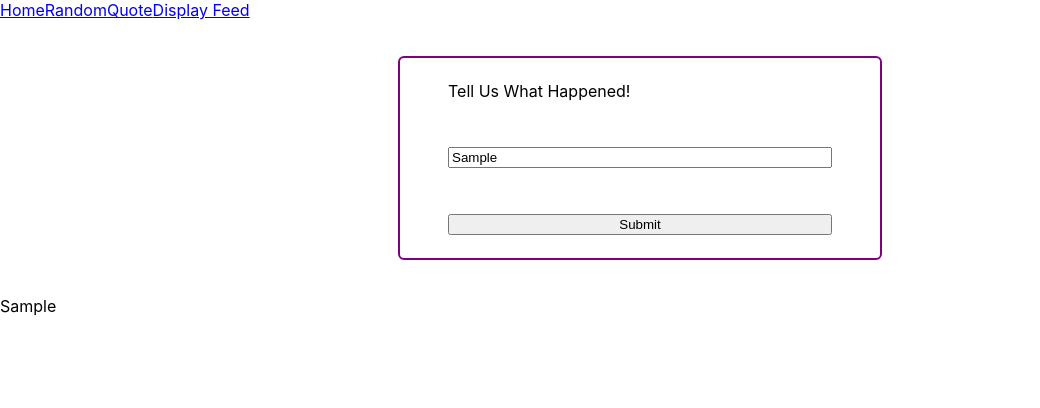
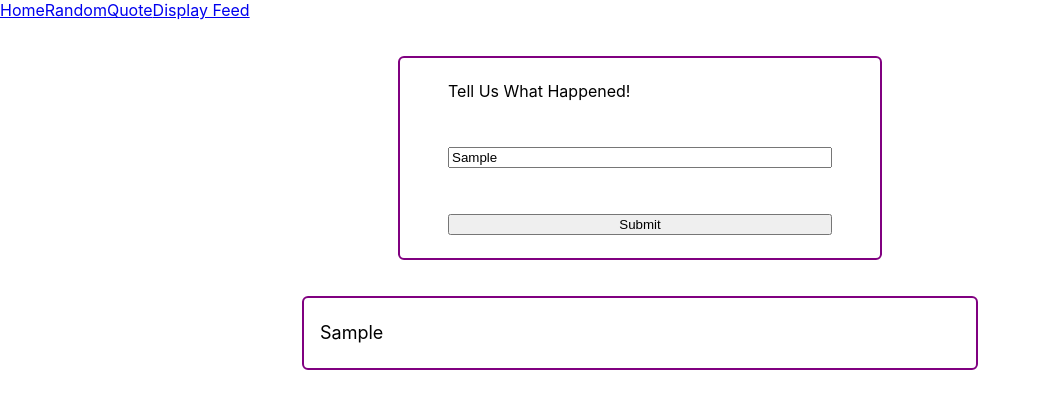
Before and after one commit to roselandroche/mar2021, a React (Create React App) app in the folder practice-js/: page /displayfeed in a window 1280 px wide. Both pictures are taken after typing "Sample" into the empty fields and a click on the button "Submit". Shown: the top 408 px of the page, without its empty margins (0-1040 px from the left). Built offline with nearby package versions, Linux system fonts and the light colour scheme.

Commit message:
Styled FeedPost

```diff
--- a/practice-js/src/components/FeedPost.js
+++ b/practice-js/src/components/FeedPost.js
@@ -1,10 +1,21 @@
-import React from 'react'
+import React from 'react';
+import styled from 'styled-components';
+
+const Post = styled.div`
+    margin: 8px auto;
+    width: 50%;
+    line-height: 18px;
+    font-size: 18px;
+    border: 2px solid purple;
+    border-radius: 6px;
+    padding: 8px 16px;
+`;
 
 function FeedPost({ name }) {
     return (
-        <div>
+        <Post>
             <p>{name}</p>
-        </div>
+        </Post>
     )
 }
 
```
